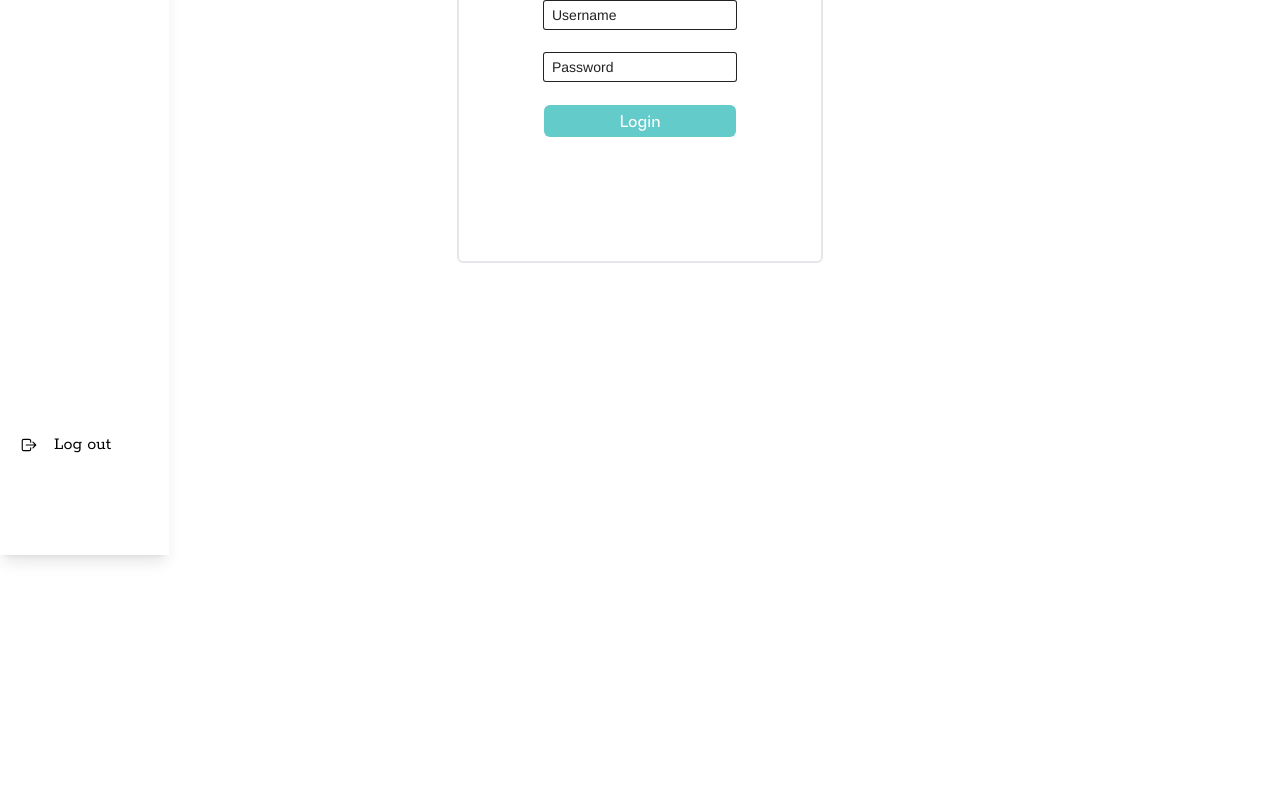
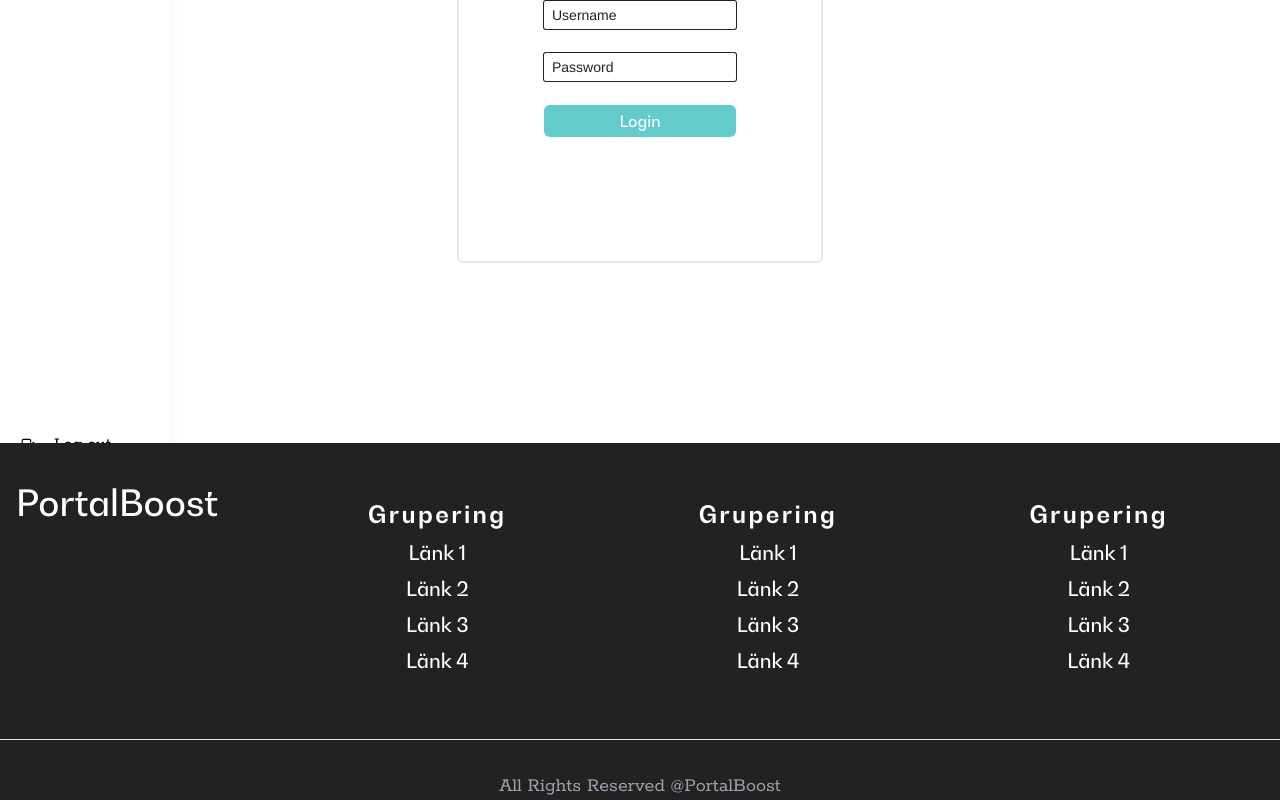
Before and after one commit to PortalBoost/PortalBoost, a React (Vite) app in the folder PortalBoost/ClientApp/: page /login in a window 1280 px wide. Shown: the part 333-1133 px from the top of the page. Before the commit the page ends 800 px from the top, so only its background shows below. Built offline with nearby package versions, Linux system fonts and the light colour scheme; no server answers; a web font is replaced by a local one.

Commit message:
Footer is here

```diff
--- a/PortalBoost/ClientApp/src/App.tsx
+++ b/PortalBoost/ClientApp/src/App.tsx
@@ -9,6 +9,7 @@ import ViewEmployees from './pages/viewEmployees/ViewEmployees';
 import ViewCompanies from './pages/viewCompanies/ViewCompanies';
 import LoginPage from "./pages/loginPage/LoginPage";
 import Header from './components/header/Header';
+import Footer from "./components/footer/Footer";
 import Navbar from './components/navBar/Navbar';
 import MobileNavbar from './components/navBar/MobileNavBar';
 import successfullLogin from "./atoms/successfulLoginState";
@@ -46,7 +47,9 @@ function App() {
     <Router>
 
       <Header />
+
       <Navbar />
+
 
       {/* navbar för mobilläge */}
       {/* <MobileNavbar /> */}
@@ -66,7 +69,7 @@ function App() {
         </Routes>
 
       </ContentWrapper>
-      {/* Footer */}
+      <Footer />
 
     </Router>
   )
--- /dev/null
+++ b/PortalBoost/ClientApp/src/components/footer/Footer.tsx
@@ -0,0 +1,92 @@
+import { Link } from "react-router-dom";
+
+const Footer = () => {
+    return (
+
+        <footer className="bg-n-dark text-white max-h-half mt-40 sticky">
+            <div className="container flex flex-col flex-wrap
+                px-4 pt-10 mx-auto md:items-center
+                lg:items-start md:flex-row md:flex-nowrap
+                text-xl">
+                <div className="flex-shrink-0 w-64 mx-auto text-center md:mx-0 md:text-left">
+                    <a className="flex items-center justify-center text-4xl
+                    md:justify-start">
+                        <div className="text-4xl mb-10 hover:text-purple-800">
+                            <Link to="/">
+                                PortalBoost
+                            </Link>
+                        </div>
+                    </a>
+                </div>
+                <div className="justify-between w-full mt-4 text-center lg:flex">
+                    <div className="w-full px-4 lg:w-1/3 md:w-1/2">
+                        <h2 className="mb-2 font-bold tracking-widest">
+                            Grupering
+                        </h2>
+                        <ul className="mb-8 space-y-2 list-none">
+                            <li>
+                                <a className="hover:text-purple-800">Länk 1</a>
+                            </li>
+                            <li>
+                                <a className="hover:text-purple-800">Länk 2</a>
+                            </li>
+                            <li>
+                                <a className="hover:text-purple-800">Länk 3</a>
+                            </li>
+                            <li>
+                                <a className="hover:text-purple-800">Länk 4</a>
+                            </li>
+                        </ul>
+                    </div>
+                    <div className="w-full px-4 lg:w-1/3 md:w-1/2">
+                        <h2 className="mb-2 font-bold tracking-widest">
+                            Grupering
+                        </h2>
+                        <ul className="mb-8 space-y-2 list-none">
+                            <li>
+                                <a className="hover:text-purple-800">Länk 1</a>
+                            </li>
+                            <li>
+                                <a className="hover:text-purple-800">Länk 2</a>
+                            </li>
+                            <li>
+                                <a className="hover:text-purple-800">Länk 3</a>
+                            </li>
+                            <li>
+                                <a className="hover:text-purple-800">Länk 4</a>
+                            </li>
+                        </ul>
+                    </div>
+                    <div className="w-full px-4 lg:w-1/3 md:w-1/2">
+                        <h2 className="mb-2 font-bold tracking-widest">
+                            Grupering
+                        </h2>
+                        <ul className="mb-8 space-y-2 list-none">
+                            <li>
+                                <a className="hover:text-purple-800">Länk 1</a>
+                            </li>
+                            <li>
+                                <a className="hover:text-purple-800">Länk 2</a>
+                            </li>
+                            <li>
+                                <a className="hover:text-purple-800">Länk 3</a>
+                            </li>
+                            <li>
+                                <a className="hover:text-purple-800">Länk 4</a>
+                            </li>
+                        </ul>
+                    </div>
+                </div>
+            </div>
+            <hr className="my-6 border-gray-200 sm:mx-auto dark:border-gray-700 lg:my-8" />
+            <div className="flex justify-center">
+
+                <p className="text-xl text-gray-400">
+                    All Rights Reserved @PortalBoost
+                </p>
+            </div>
+        </footer>
+    )
+}
+
+export default Footer
--- a/PortalBoost/ClientApp/src/components/header/Header.tsx
+++ b/PortalBoost/ClientApp/src/components/header/Header.tsx
@@ -10,9 +10,9 @@ const Header = () => {
 			<div className="bg-n-dark text-white px-2 py-2 sm:px-6 lg:px-8 top-0 relative mb-2 z-10">
 				<div className="flex items-center justify-between h-16">
 
-					<div className="text-4xl ">
+					<div className="text-4xl hover:text-purple-800">
 						<Link to="/">
-							Nexer
+							PortalBoost
 						</Link>
 					</div>
 					<div className=" border-black rounded-xl p-2 flex flex-shrink-0" >
```
Also changed, not shown: 1 other file (tests, documents, lock files or other folders).
